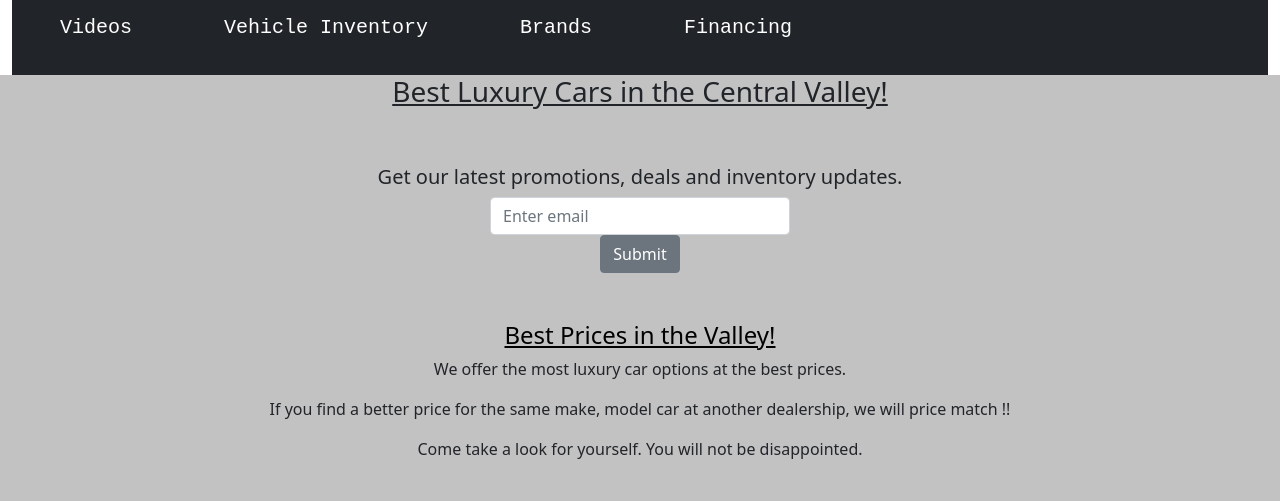
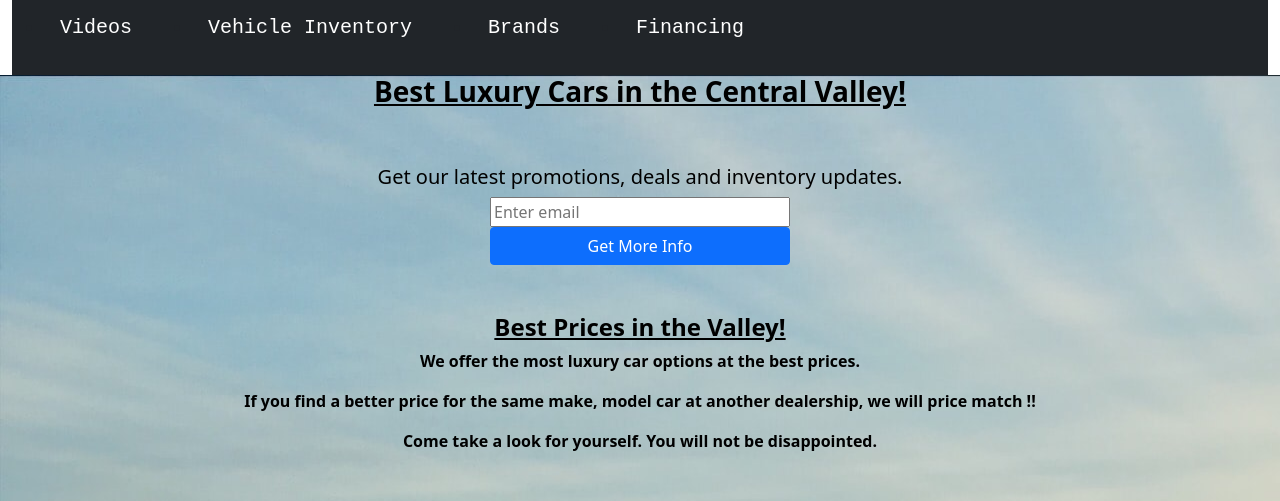
Before and after one commit to R0GEL10/FCC-Build-Product-LandingPage, a plain HTML site: page index.html in a window 1280 px wide. Shown: the part 299-800 px from the top of the page. Drawn offline with nearby package versions, Linux system fonts and the light colour scheme.

Commit message:
final updates

```diff
--- a/index.html
+++ b/index.html
@@ -10,67 +10,48 @@
 
     <link rel="stylesheet" href="https://pro.fontawesome.com/releases/v5.10.0/css/all.css" integrity="sha384-AYmEC3Yw5cVb3ZcuHtOA93w35dYTsvhLPVnYs9eStHfGJvOvKxVfELGroGkvsg+p" crossorigin="anonymous" />
 
-
-
     <title>Build Product Landing Page</title>
 
 </head>
 
-
 <body>
-
     <header id="header">
-
         <!-- Container -->
         <div class="container-fluid">
             <!-- Top row for Nav -->
             <div class="row no-gutters">
                 <div class="col-12">
-                    <nav class="navbar navbar-dark bg-dark" id="nav-bar">
+                    <nav id="nav-bar" class="navbar navbar-dark bg-dark">
                         <img id="header-img" src="Exotic-Car.jpg " alt="generic car logo ">
                         <h3>Exotic Car Dealership</h3>
                         <ul>
-                            <li class="nav-link"><a href="#financing">Financing</a></li>
-                            <li class="nav-link"><a href="#brands">Brands</a></li>
-                            <li class="nav-link"><a href="#inventory">Vehicle Inventory</a></li>
-                            <li class="nav-link"><a href="#video">Videos</a></li>
+                            <li><a class="nav-link" href="#financing">Financing</a></li>
+                            <li><a class="nav-link" href="#brands">Brands</a></li>
+                            <li><a class="nav-link" href="#inventory">Vehicle Inventory</a></li>
+                            <li><a class="nav-link" href="#video">Videos</a></li>
                         </ul>
                     </nav>
                 </div>
             </div>
     </header>
 
-
-
-
-
-
     <!-- Mid row for company info -->
     <div class="row">
         <div class="col-12">
             <div class="mid-page">
-
                 <h3 class="cntr ">Best Luxury Cars in the Central Valley! </h3>
                 <br>
                 <br>
-
-                <div class="email-input">
+                <div class="cntr">
                     <h5> Get our latest promotions, deals and inventory updates.</h5>
                 </div>
-
                 <div class="email-input">
-                    <form id="form">
-                        <label for="exampleInputEmail1">
-                          <input id= "email " type="email " class="form-control" id="exampleInputEmail1" aria-describedby="emailHelp" placeholder="Enter email">
-                        <small id="emailHelp " class="form-text text-muted "></small>
-
+                    <form id="form" action="https://www.freecodecamp.com/email-submit">
+                        <input id="email" type="email" name="email" placeholder="Enter email" required>
                         <div class="button">
-                            <button onclick= "location.href='https://www.freecodecamp.com/email-submit' " id ="submit" type="button" class="btn btn-secondary">Submit</button>
+                            <input id="submit" type="submit" class="btn btn-primary" value="Get More Info">
                         </div>
-
-                    </label>
                     </form>
-
                 </div>
                 <br>
                 <br>
@@ -81,14 +62,11 @@
                     <p class="cntr"> Come take a look for yourself. You will not be disappointed. </p>
                     <br>
                     <br>
-
                     <h4 id="inventory" class="cntr">Vehicle Inventory</h4>
                     <p class="cntr">Whether you're looking for a new car or a used one, we have a car that fits your budget. </p>
                     <p class="cntr">We have the largest inventory in the valley!</p>
                     <p class="cntr">If we don't have the car you're looking for, we find it and have it ship at NO CHARGE TO YOU !! </p>
 
-
-                    <!-- <div class="cntr"> -->
                     <div class="car-col">
 
                         <div class="card-columns">
@@ -102,8 +80,6 @@
                             </div>
                         </div>
 
-
-                        <!-- <div class="cntr"> -->
                         <div class="card-columns">
                             <div class="card" style="width: 18rem;">
                                 <img class="card-img-top" src="bmwI8.jpg" alt="BMW I8">
@@ -115,8 +91,6 @@
                             </div>
                         </div>
 
-
-                        <!-- <div class="cntr"> -->
                         <div class="card-columns">
                             <div class="card" style="width: 18rem;">
                                 <img class="card-img-top" src="audiR8.jpg" alt="Audi R8">
@@ -129,8 +103,6 @@
                         </div>
                     </div>
                 </div>
-
-
 
                 <br>
                 <br>
@@ -158,17 +130,15 @@
             <div class="videos"></div>
             <div class="col-12">
                 <div class="video2">
-
                     <iframe id="video" width="50% " height="315 " src="https://storage.coverr.co/videos/WRf9AJfsWA1Jl0285R00FwuFC01c1tPYq1e?token=eyJhbGciOiJIUzI1NiIsInR5cCI6IkpXVCJ9.eyJhcHBJZCI6Ijg3NjdFMzIzRjlGQzEzN0E4QTAyIiwiaWF0IjoxNjI3MjY3Njg0fQ.gssb0X0XvFhtKkkRYABnh_brkcXZevAk7UzPNdS8g90 ">
-
-
-                        </iframe>
+                    </iframe>
                 </div>
             </div>
         </div>
 
         <script src="https://cdn.freecodecamp.org/testable-projects-fcc/v1/bundle.js">
         </script>
+
 </body>
 
 </html>
--- a/style.css
+++ b/style.css
@@ -6,7 +6,7 @@
     head {
         background: #858585;
         height: 100vh;
-        /* width: 100vw; */
+        width: 100vw;
     }
 
     img {
@@ -36,7 +36,7 @@
     li a {
         margin: 0;
         padding: 0;
-        color: white;
+        color: white !important;
         text-decoration: none;
         font-size: 20px;
         font-family: monospace;
@@ -49,12 +49,15 @@
     }
 
     .mid-page {
-        background: #c2c2c2;
+        background-image: url(paden-johnsen.jpg);
+        width: 100%;
     }
 
     .cntr {
         display: flex;
         justify-content: center;
+        font-weight: bold;
+        color: black;
     }
 
     .mid-page h3 {
```
Also changed, not shown: paden-johnsen.jpg (added).
